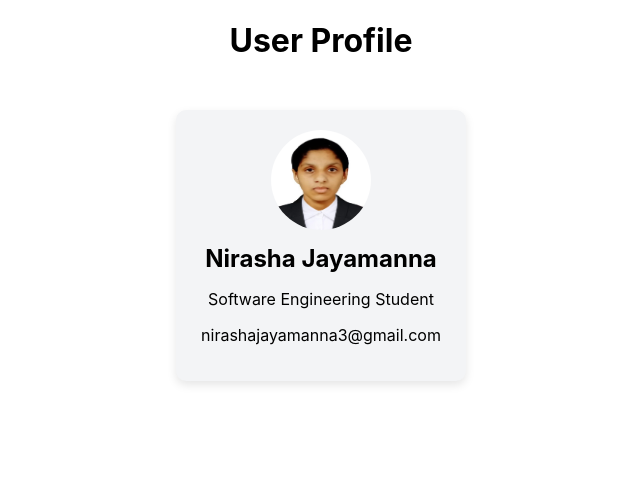
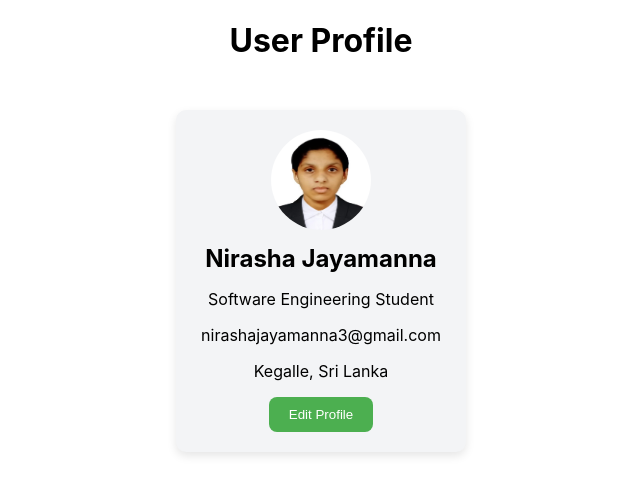
Before and after one commit to nirashajayamanna3/Profile, a React (Create React App) app: page / in a window 1280 px wide. Shown: the top 494 px of the page, without its empty margins (319-959 px from the left). Built offline with nearby package versions, Linux system fonts and the light colour scheme.

Commit message:
Add the button and style

```diff
--- a/src/component/profile.css
+++ b/src/component/profile.css
@@ -17,3 +17,11 @@
 .profile-card h2 {
   margin: 10px 0;
 }
+button {
+  background-color: #4CAF50;
+  color: white;
+  border: none;
+  padding: 10px 20px;
+  border-radius: 8px;
+  cursor: pointer;
+}
--- a/src/component/profile.js
+++ b/src/component/profile.js
@@ -4,6 +4,7 @@ function Profile() {
     name: "Nirasha Jayamanna",
     email: "nirashajayamanna3@gmail.com",
     bio: "Software Engineering Student",
+    location: "Kegalle, Sri Lanka",
   };
 
   return (
@@ -12,6 +13,8 @@ function Profile() {
       <h2>{user.name}</h2>
       <p>{user.bio}</p>
       <p>{user.email}</p>
+      <p>{user.location}</p>
+      <button >Edit Profile</button>
 
     </div>
   );
```
